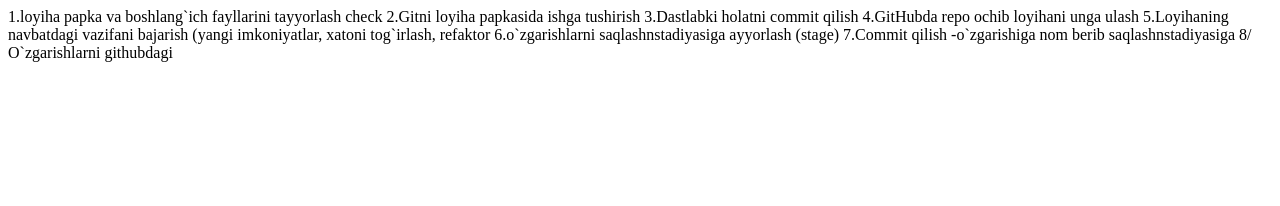
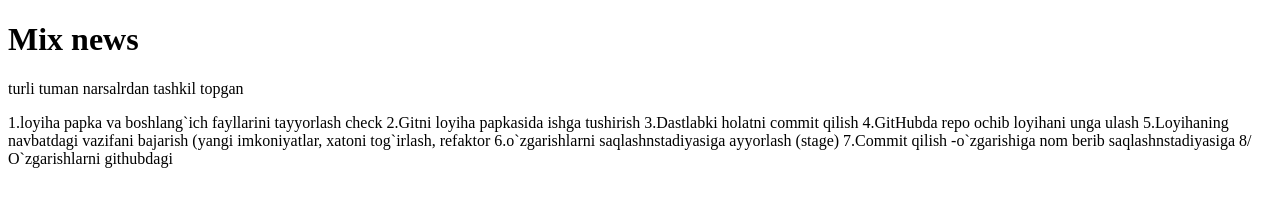
Before and after one commit to DavronjonM/git-fundamentals, a plain HTML site: page index.html in a window 1280 px wide. Drawn offline with Linux system fonts and the light colour scheme.

Commit message:
add site heading and motto

```diff
--- a/index.html
+++ b/index.html
@@ -7,6 +7,8 @@
   <title>Git hub</title>
 </head>
 <body>
+  <h1>Mix news</h1>
+  <p>turli tuman narsalrdan tashkil topgan</p>
   <!-- initialize - ishga tushirish -->
   <!-- stage -saqlashga tayyorlash -->
   <!-- commit - nom berib saqlab qo`yish -->
```
